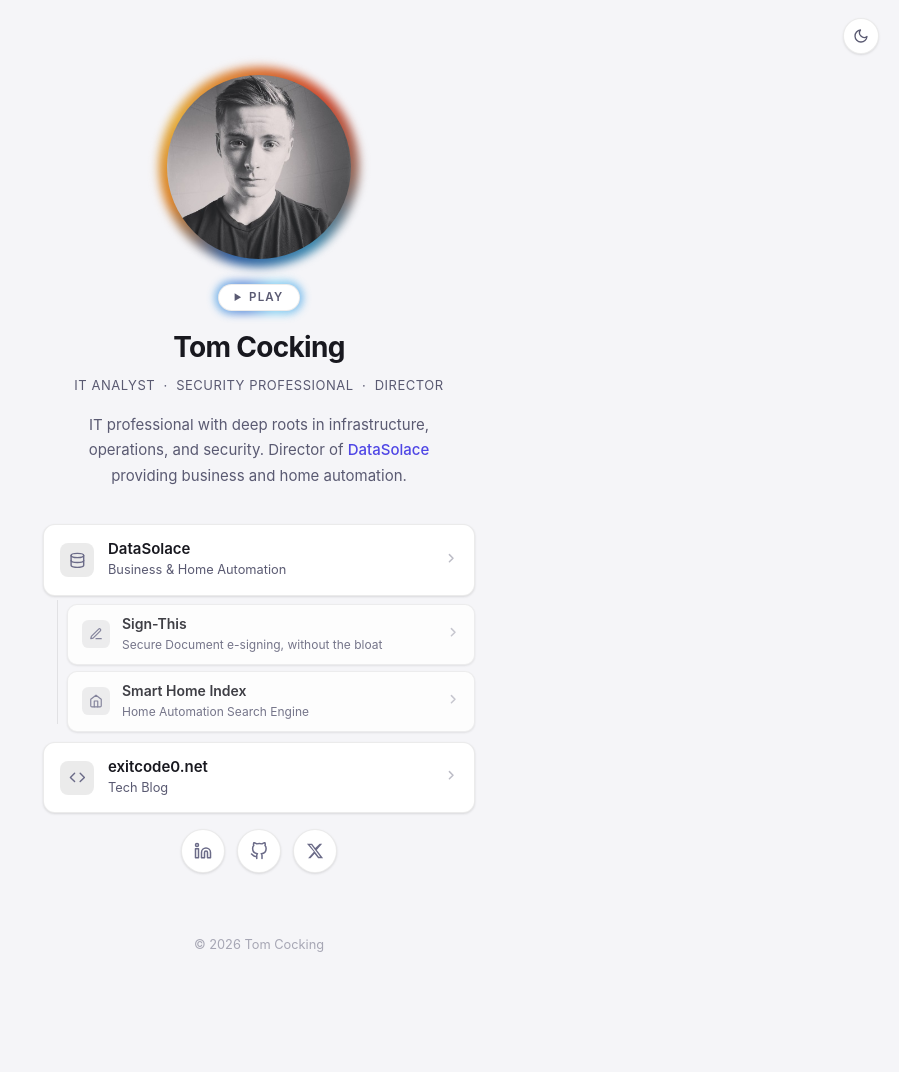
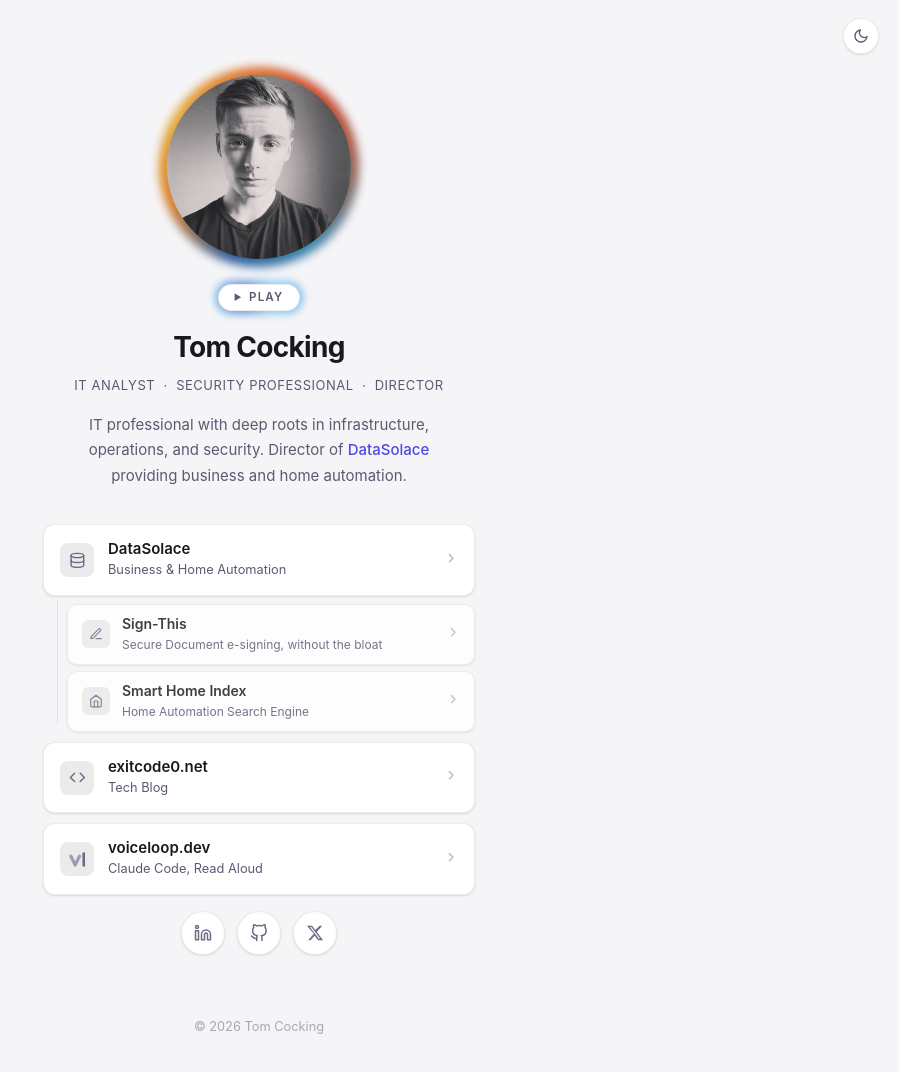
Before and after one commit to Tombo1001/tomcocking.com, a plain HTML site: page index.html in a window 1280 px wide. Shown: the whole page, without its empty margins (381-1280 px from the left). Before the commit the page ends 1004 px from the top, so only its background shows below. Drawn offline with Linux system fonts and the light colour scheme.

Commit message:
feat: add voiceloop.dev link row
Co-Authored-By: Claude Fable 5.2 <noreply@anthropic.com>

```diff
--- a/index.html
+++ b/index.html
@@ -668,6 +668,20 @@
         <span class="link-arrow"><svg viewBox="0 0 24 24"><polyline points="9 18 15 12 9 6"/></svg></span>
       </a>
 
+      <a href="https://voiceloop.dev/" class="link-card" target="_blank" rel="noopener">
+        <span class="link-icon">
+          <svg viewBox="17 17 61 61" fill="none" stroke="currentColor" stroke-width="11.5" stroke-linecap="round" stroke-linejoin="round">
+            <path d="M24 36 39.5 68 55 36" opacity="0.6"/>
+            <path d="M71.5 27V68"/>
+          </svg>
+        </span>
+        <span class="link-text">
+          <span class="link-label">voiceloop.dev</span>
+          <span class="link-sub">Claude Code, Read Aloud</span>
+        </span>
+        <span class="link-arrow"><svg viewBox="0 0 24 24"><polyline points="9 18 15 12 9 6"/></svg></span>
+      </a>
+
       <div class="social-row">
         <a href="https://www.linkedin.com/in/thomascocking/" class="social-icon" target="_blank" rel="noopener" aria-label="LinkedIn">
           <svg class="stroke" viewBox="0 0 24 24">
```
